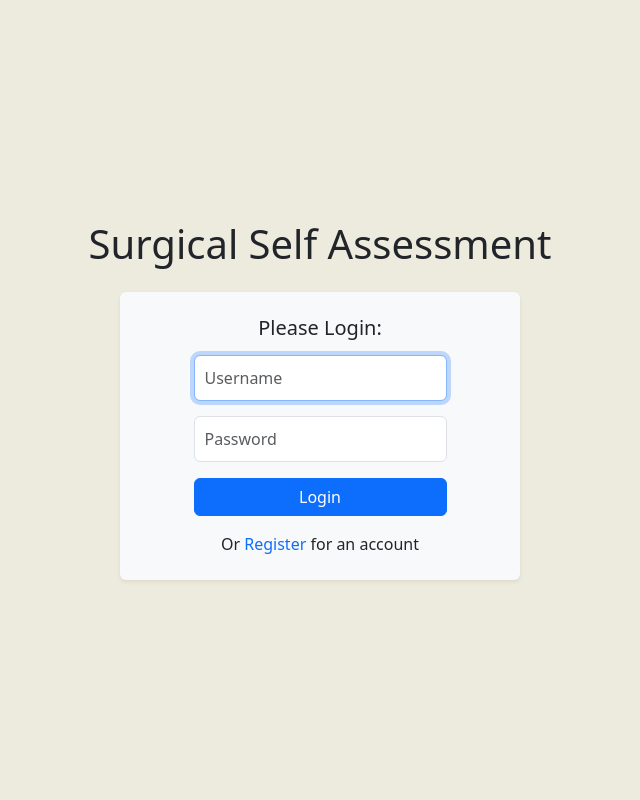
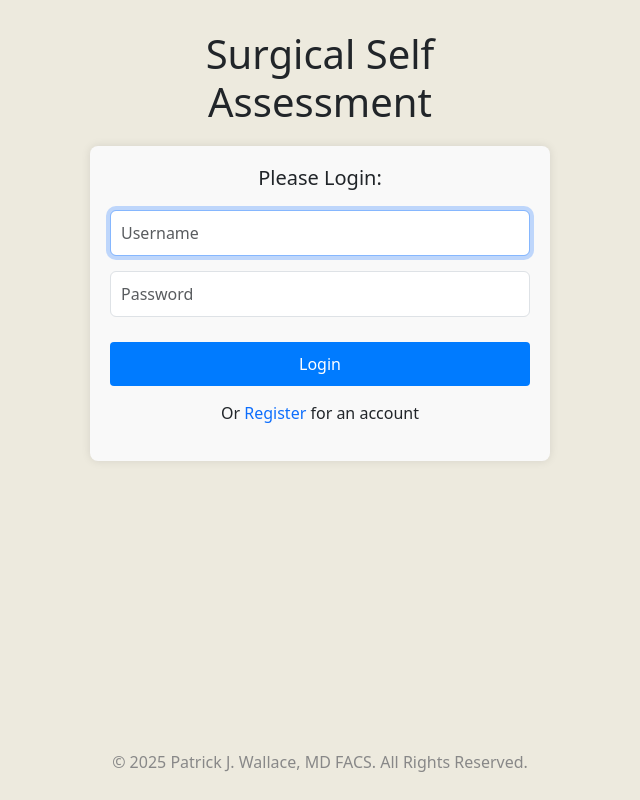
Before and after one commit to pjwallace/surgeryquiz, a Django app: page /login in a window 1280 px wide. Shown: the whole page, without its empty margins (320-960 px from the left). Run offline with Django 5.2, Linux system fonts and the light colour scheme; some libraries are stand-ins or nearby versions.

Commit message:
Got rid of most Bootstrap styling on the login and registration pages. Added a copyright footer.

```diff
--- a/learners/static/learners/styles.css
+++ b/learners/static/learners/styles.css
@@ -1,23 +1,42 @@
-body{
+html, body{
     background-color: rgb(237, 234, 222);
+    margin: 0;
+    padding: 0;
+    height: 100%;
 }
 
-.login-container, .register-container{
-    width: 100%;
-    max-width: 400px; /* Constrain width for larger screens */
-    padding: 20px;
-    margin-top: 0;
+/* General container to center content vertically and horizontally */
+.page-container {
     display: flex;
     flex-direction: column;
-    justify-content: center;
-    align-items: center;
-    background-color: aliceblue;
-    border-radius: 8px; /* Add rounded corners for a modern look */
-    box-shadow: 0 4px 6px rgba(0, 0, 0, 0.1); /* Add a shadow for depth */
+    min-height: 100vh;
+    box-sizing: border-box;
+}
+
+.main-content {
+    padding: 30px 20px 20px 20px;
+    width: 100%;
+    max-width: 500px;
+    margin: 0 auto;
+}
+
+.main-content h1{
+    text-align: center;
+    margin-bottom: 20px;
+}
+
+.form-wrapper {
+    background-color: #f9f9f9;
+    padding: 20px;
+    border-radius: 8px;
+    width: 100%;              /* Fills parent */
+    box-sizing: border-box;   /* Includes padding in width */
+    box-shadow: 0 0 10px rgba(0, 0, 0, 0.1);
 }
 
 h5{
-    margin-bottom: 15px;
+    text-align: center;
+    margin-bottom: 20px;
 }
 
 .pass-word{
@@ -28,26 +47,24 @@ a{
     text-decoration: none;
 }
 
-.register-span{
+.register-link {
+    text-align: center;
+    margin-top: 15px;
+}
+
+.form-wrapper button {
+    width: 100%;
+    padding: 10px;
     margin-top: 10px;
+    background-color: #007bff;
+    color: white;
+    border: none;
+    border-radius: 4px;
+    cursor: pointer;
 }
-/*
-.register-container{
-    width: 40%;
-    height: auto;
-    margin: auto;
-    margin-top: 15px;
-    display: flex;
-    flex-direction: column;
-    justify-content: center;
-    align-items: center;
-    background-color: aliceblue;
-    border: 1px solid green;
-    padding: 15px;
-}
-*/
-.form-container {
-    width: 100%; /* Ensure the form takes the full width of the container */
+
+.form-wrapper button:hover {
+    background-color: #0056b3;
 }
 
 .profile-container{
@@ -79,3 +96,11 @@ input[readonly] {
     color: #666;
     cursor: not-allowed;
 }
+
+.footer{
+    width: 100%;
+    color: #888;
+    text-align: center;
+    padding: 10px 0;
+    margin-top: auto;
+}
--- /dev/null
+++ b/learners/templates/learners/footer.html
@@ -0,0 +1,3 @@
+<footer class="footer">
+    <p>&copy; {% now "Y" %} Patrick J. Wallace, MD FACS. All Rights Reserved.</p>
+</footer>
--- a/learners/templates/learners/index.html
+++ b/learners/templates/learners/index.html
@@ -2,11 +2,11 @@
 
 {% block body %}
 
-<div class="container vh-100 d-flex flex-column justify-content-center">
-    <h1 class="title text-center mb-4">Surgical Self Assessment</h1>
+<div class="page-container">
+    <div class="main-content">
+        <h1>Surgical Self Assessment</h1>
 
-    <div class="d-flex justify-content-center">
-        <div class="login-container bg-light p-4 rounded shadow-sm w-100">
+        <div class="form-wrapper">
             <div class="error-msg">
                 {% if messages %}
                     {% for message in messages %}
@@ -28,15 +28,17 @@
                 <div class="form-group">
                     <input class="form-control pass-word" type="password" name="password" placeholder="Password">
                 </div>
-                <div class="mt-3">
-                    <input class="btn btn-primary w-100" type="submit" value="Login">
-                </div>
+                <button type="submit">Login</button>
             </form>
 
-            <div class="text-center mt-3">
-                <span class="register-span">Or <a href="{% url 'register' %}">Register</a> for an account</span>
-            </div>
+            <p class="register-link">
+                Or <a href="{% url 'register' %}">Register</a> for an account
+            </p>
         </div>
     </div>
+
+    <footer class="footer">
+        <p>&copy; {% now "Y" %} Patrick J. Wallace, MD FACS. All Rights Reserved.</p>
+    </footer>
 </div>
 {% endblock %}
--- a/quizes/templates/quizes/dashboard.html
+++ b/quizes/templates/quizes/dashboard.html
@@ -22,7 +22,7 @@
     <body>
 
         <nav class="navbar navbar-expand-lg navbar-light bg-light">
-            <h2 class="navbar-brand" id="brand">Student Dashboard</h2>
+            <h2 class="navbar-brand" id="brand">Surgical Self Assessment</h2>
             <button
                 class="navbar-toggler ms-auto"
                 type="button"
--- a/quizes/templates/quizes/quiz_layout.html
+++ b/quizes/templates/quizes/quiz_layout.html
@@ -26,7 +26,7 @@
     </head>
     <body>
         <nav class="navbar navbar-expand-lg navbar-light bg-light">
-            <h2 class="navbar-brand" id="brand">Quiz</h2>
+            <h2 class="navbar-brand" id="brand">Surgical Self Assessment</h2>
             <button
                 class="navbar-toggler ms-auto"
                 type="button"
```
Also changed, not shown: learners/templates/learners/base.html (+0 -11 lines), learners/templates/learners/register.html (+15 -18 lines).
